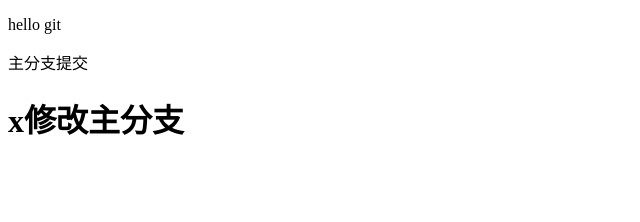
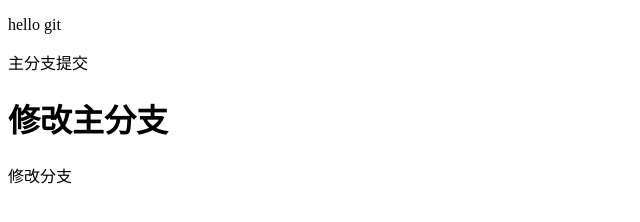
Before and after one commit to YLyaolei/xiaocx, a plain HTML site: page public/index.html in a window 1280 px wide. Shown: the whole page, without its empty margins (0-640 px from the left). Drawn offline with Linux system fonts and the light colour scheme.

Commit message:
修改分支

```diff
--- a/public/index.html
+++ b/public/index.html
@@ -10,6 +10,7 @@
   <p>
     主分支提交
   </p>
-  <h1>x修改主分支</h1>
+  <h1>修改主分支</h1>
+  <p>修改分支</p>
 </body>
 </html>
```
